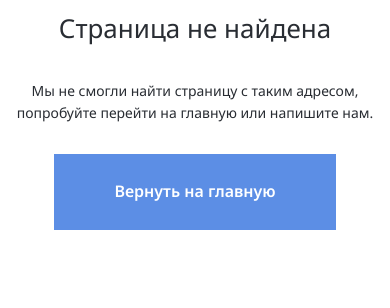
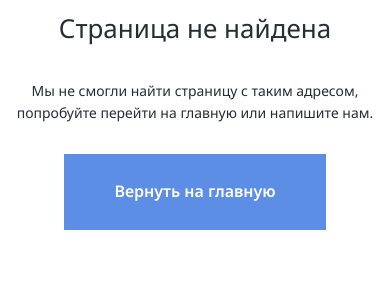
Before and after one commit to Mazko-Andrei/proj14_ALIANCE, a plain HTML site: page 404.html in a window 390 px wide. Shown: the part 338-646 px from the top of the page. Drawn offline with nearby package versions, Linux system fonts and the light colour scheme.

Commit message:
error padding

```diff
--- a/scss/_mobile.scss
+++ b/scss/_mobile.scss
@@ -832,4 +832,9 @@
             font-size: 14px;
         }
     }
+    .error-button {
+        & a {
+            padding: 25px 50px;
+        }
+    }
 }
```
Also changed, not shown: scss/css/style.css, 1 other file.
